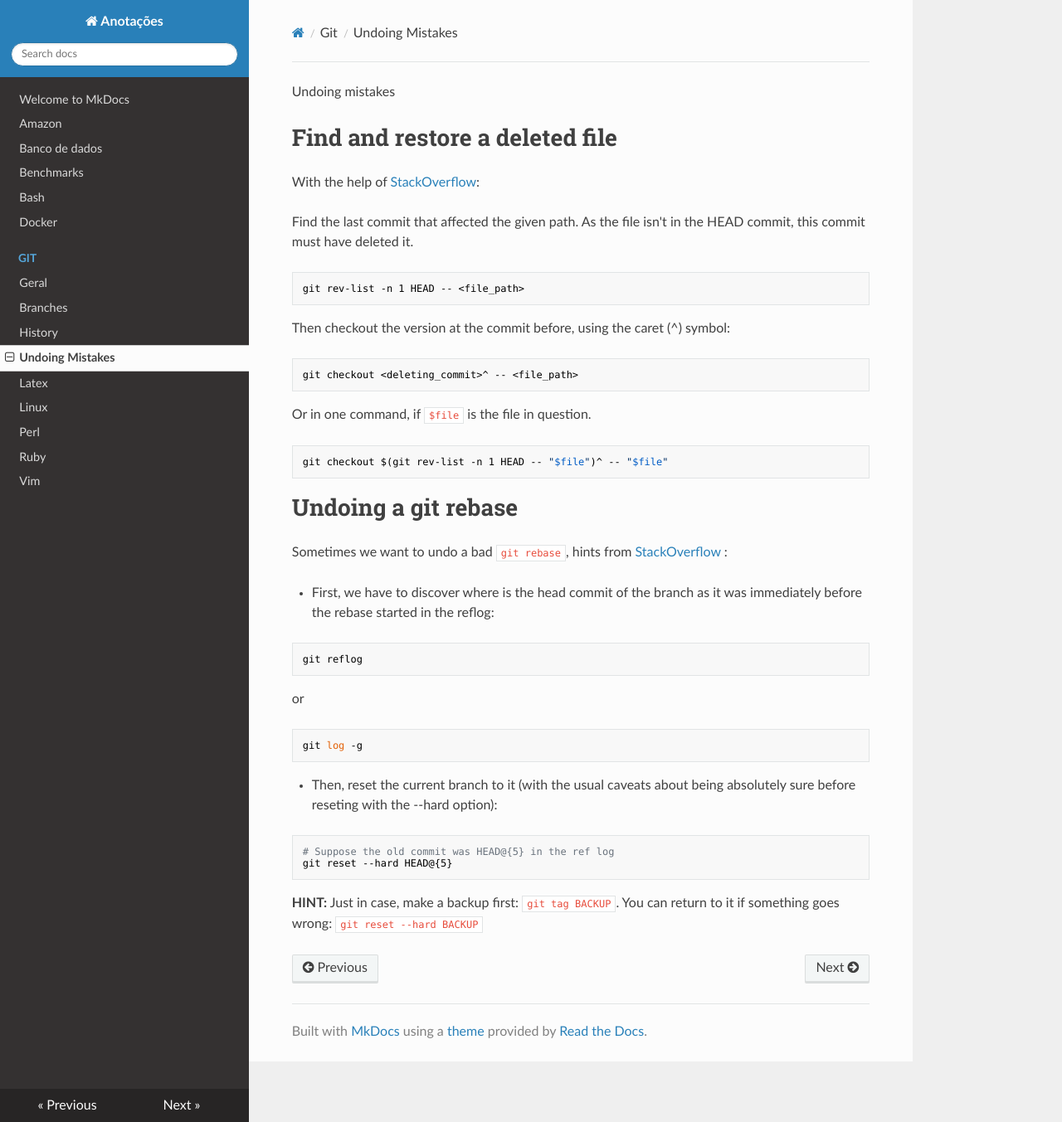
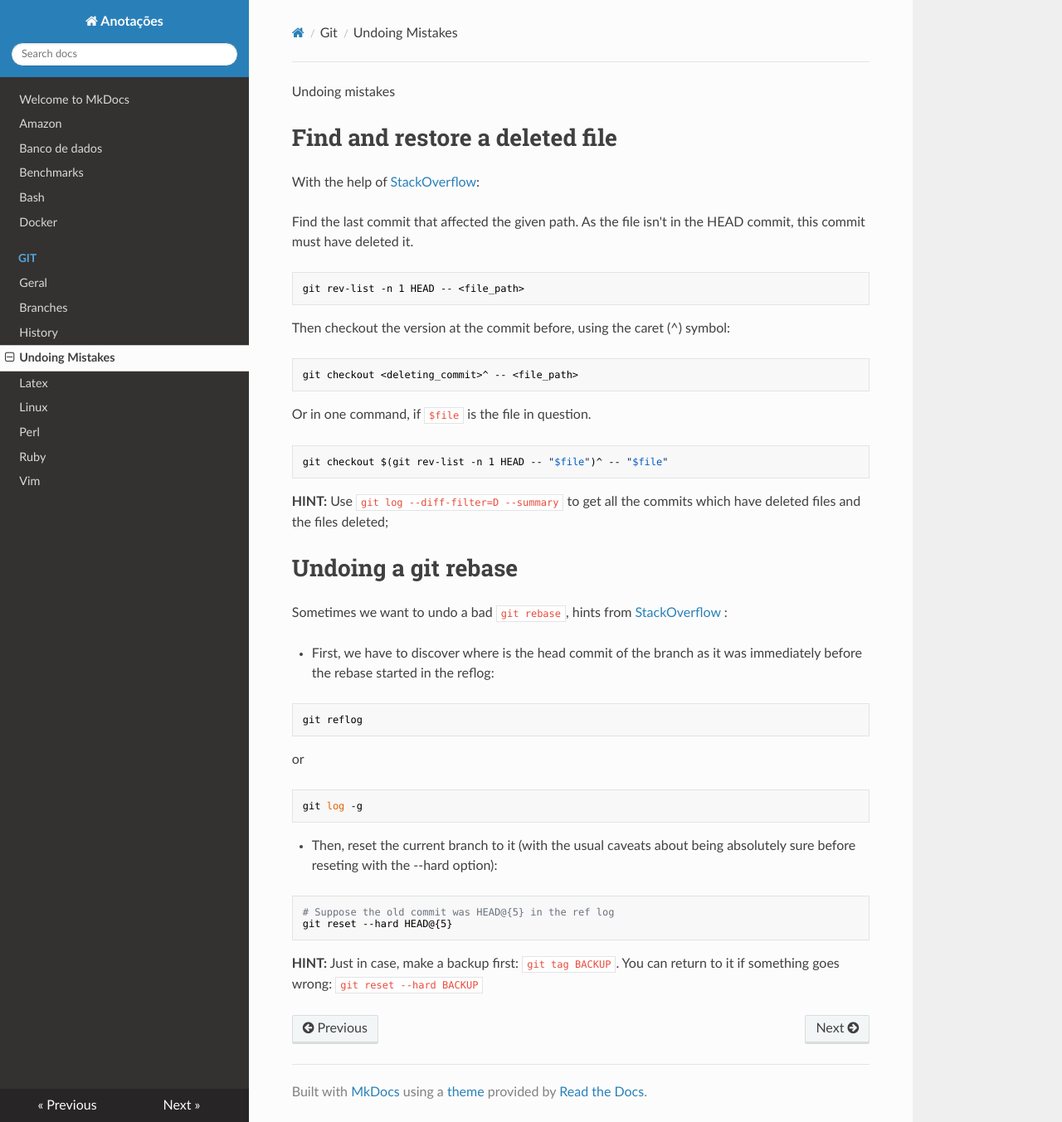
Before and after one commit to hposca/useful_notes, an MkDocs documentation site: the page built from docs/git/undoing.md, in a window 1280 px wide and 1353 px high. Shown: the whole window at 83% size. Built offline with MkDocs 1.6.1, drawn with Linux system fonts in a browser that asks for light colours; nearby versions of some CDN libraries; old or Windows-style settings are respelled for this version of MkDocs.

Commit message:
Adicionando dica para se pegar os commits que deletaram arquivos

```diff
--- a/docs/git/undoing.md
+++ b/docs/git/undoing.md
@@ -21,6 +21,8 @@ Or in one command, if `$file` is the file in question.
 ~~~ bash
 git checkout $(git rev-list -n 1 HEAD -- "$file")^ -- "$file"
 ~~~
+
+__HINT:__ Use `git log --diff-filter=D --summary` to get all the commits which have deleted files and the files deleted;
 
 # Undoing a git rebase
 
```
